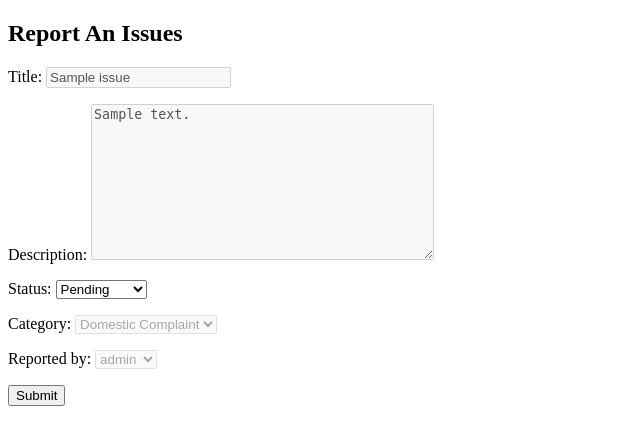
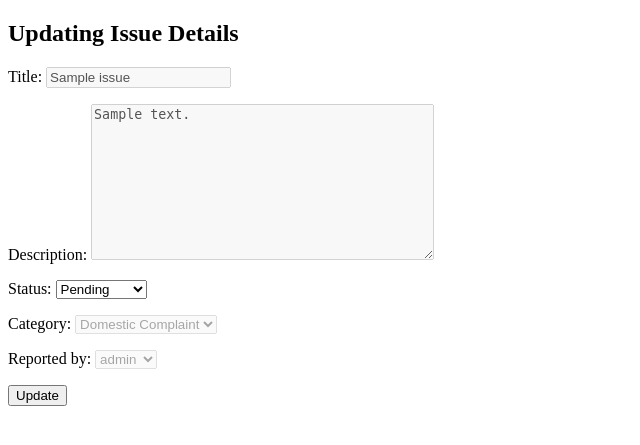
Before and after one commit to tumbry10/FixItHub, a Django app: page /issue/update/1/ in a window 1280 px wide. Shown: the top 445 px of the page, without its empty margins (0-640 px from the left). Run offline with Django 5.2, Linux system fonts and the light colour scheme; a user stored in the database is signed in; data comes from the database, SQL or seed files in the repository; both versions use the stored data as it was after the commit; tables that the repository leaves empty hold one stand-in row (values such as "Sample post").

Commit message:
4. Allow user to Edit & Delete their own issues
User can delete the issues they created themselves as long as the issue is still on pending status.

```diff
--- a/main_app/urls.py
+++ b/main_app/urls.py
@@ -15,4 +15,8 @@ urlpatterns = [
     path('issue/list/', views.list_issue, name='list_issue'),
     path('issue/update/<int:pk>/', views.update_issue, name='update_issue'),
     path('issue/delete/<int:pk>/', views.delete_issue, name='delete_issue'),
+
+    #User edit & delete their own issue.
+    path('issue_edit/<int:pk>/', views.edit_my_issue, name='edit_my_issue'),
+    path('issue_delete/<int:pk>/', views.delete_my_issue, name='delete_my_issue'),
 ]
--- a/main_app/views.py
+++ b/main_app/views.py
@@ -1,4 +1,4 @@
-from django.shortcuts import render, redirect
+from django.shortcuts import render, redirect, get_object_or_404
 from django.contrib.auth.decorators import login_required
 from .models import Category, Issue
 from .forms import IssueReportingForm, CategoryForm, IssueUpdateForm
@@ -116,3 +116,58 @@ def delete_issue(request, pk):
         'issue': issue
     }
     return render(request, 'main_app/delete_issue.html', context)
+
+@login_required
+def edit_my_issue(request, pk):
+    issue = get_object_or_404(Issue, id=pk)
+
+    #check user user_type
+    if request.user.user_type != 2:
+        messages.error(request, 'You are not authorized to edit this issue')
+        return redirect('list_issue')
+
+    #Allow only the user who created the issue
+    if issue.reported_by != request.user:
+        messages.error(request, 'You are not authorized to edit this issue')
+        return redirect('list_issue')
+
+    #Only allow editing if the status is 'Pending'
+    if issue.status != 'pending':
+        messages.error(request, 'You are not authorized to edit this issue, its already being actioned')
+        return redirect('list_issue')
+
+    if request.method == 'POST':
+        form = IssueReportingForm(request.POST, instance=issue)
+        if form.is_valid():
+            form.save()
+            messages.success(request, 'Issue updated successfully')
+            return redirect('list_issue')
+        else:
+            messages.error(request, 'Error updating issue')
+            return redirect('edit_issue', pk=pk)
+    else:
+        form = IssueReportingForm(instance=issue)
+    context = {
+        'form': form
+    }
+    return render(request, 'main_app/create_issue.html', context)
+
+def delete_my_issue(request, pk):
+    issue = get_object_or_404(Issue, id=pk)
+    if request.user.user_type != 2:
+        messages.error(request, 'You are not authorized to delete this issue')
+        return redirect('list_issue')
+    if issue.reported_by != request.user:
+        messages.error(request, 'You are not authorized to delete this issue')
+        return redirect('list_issue')
+    if issue.status != 'pending':
+        messages.error(request, 'You are not authorized to delete this issue, its already being actioned')
+        return redirect('list_issue')
+    if request.method == 'POST':
+        issue.delete()
+        messages.success(request, 'Issue deleted successfully')
+        return redirect('list_issue')
+    context = {
+        'issue': issue
+    }
+    return render(request, 'main_app/delete_issue.html', context)
--- a/templates/main_app/create_issue.html
+++ b/templates/main_app/create_issue.html
@@ -1,9 +1,17 @@
 {% extends 'partials/base.html' %}
 
-{% block title %} Report New Issue {% endblock title %}
+{% block title %}
+    {% if form.instance.pk %} Update Issue {% else %} Report New Issue {% endif %}
+{% endblock title %}
 
 {% block content %}
-    <h2>Report An Issues</h2>
+    <h2>
+        {% if form.instance.pk %}
+            Updating Issue Details
+        {% else %}
+            Report An Issue
+        {% endif %}
+    </h2>
     <div>
         {% for message in messages %}
             <p>{{ message }}</p>
@@ -12,8 +20,9 @@
     <form method="POST">
         {% csrf_token %}
         {{ form.as_p }}
-        <button type="submit">Submit</button>
+        <button type="submit">
+            {% if form.instance.pk %} Update {% else %} Submit {% endif %}
+        </button>
     </form>
 
-
 {% endblock content %}
```
Also changed, not shown: templates/main_app/list_issue.html (+6 -3 lines), db.sqlite3, main_app/forms.py (line endings or trailing spaces).
